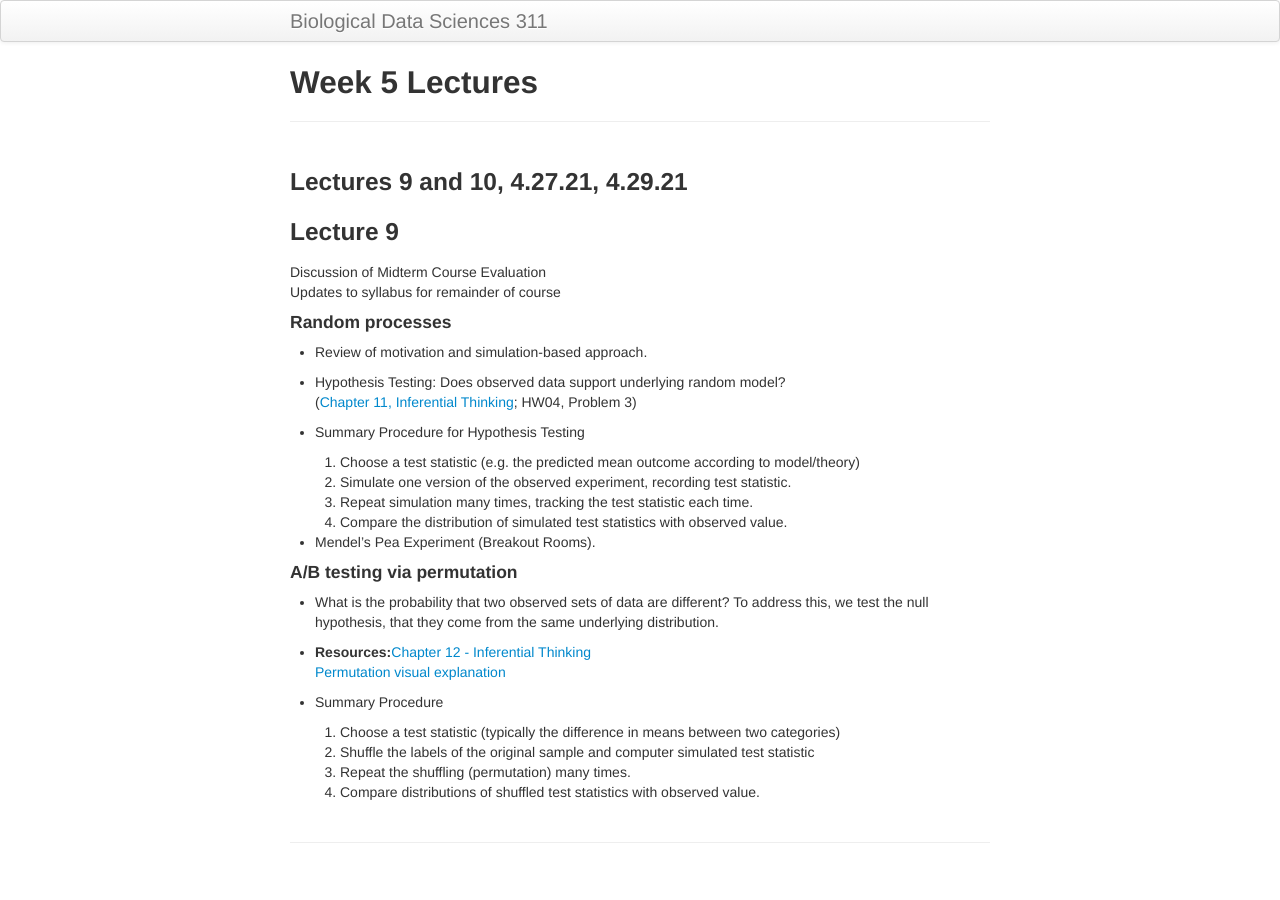
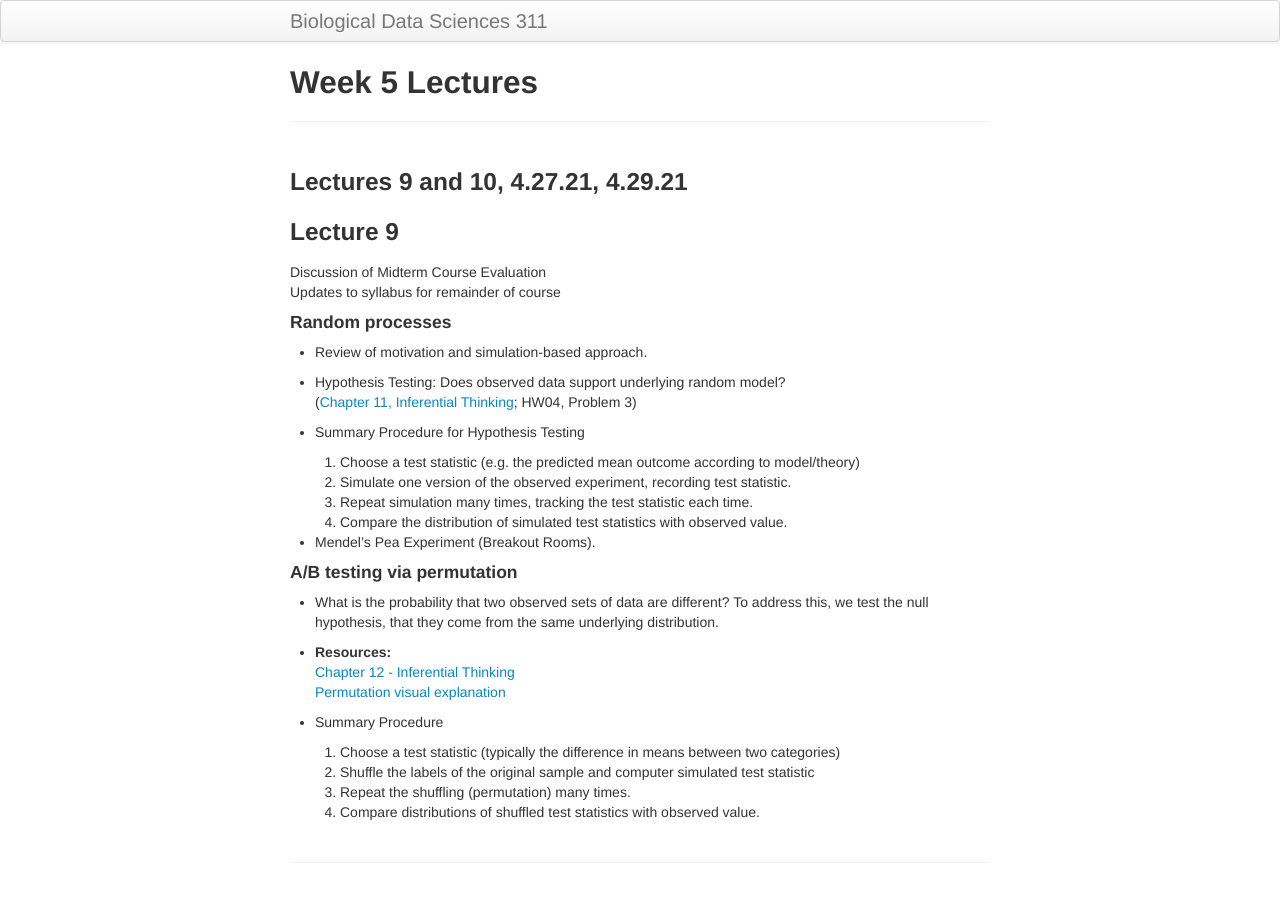
Before and after one commit to timothylwarren/bds311-sp21, a Jekyll site: the page built from lecture_notes/lec_wk05.md, in a window 1280 px wide. Built offline with Jekyll 4.4.1, drawn with Linux system fonts in a browser that asks for light colours.

Commit message:
Update lec_wk05.md

```diff
--- a/lecture_notes/lec_wk05.md
+++ b/lecture_notes/lec_wk05.md
@@ -31,7 +31,7 @@ Updates to syllabus for remainder of course
 
 - What is the probability that two observed sets of data are different? To address this, we test the null hypothesis, that they come from the same underlying distribution.
 
-- **Resources:**[Chapter 12 - Inferential Thinking](https://inferentialthinking.com/chapters/12/Comparing_Two_Samples.html)<br>
+- **Resources:**<br>[Chapter 12 - Inferential Thinking](https://inferentialthinking.com/chapters/12/Comparing_Two_Samples.html)<br>
 [Permutation visual explanation](https://www.jwilber.me/permutationtest/)
 
 - Summary Procedure
```
